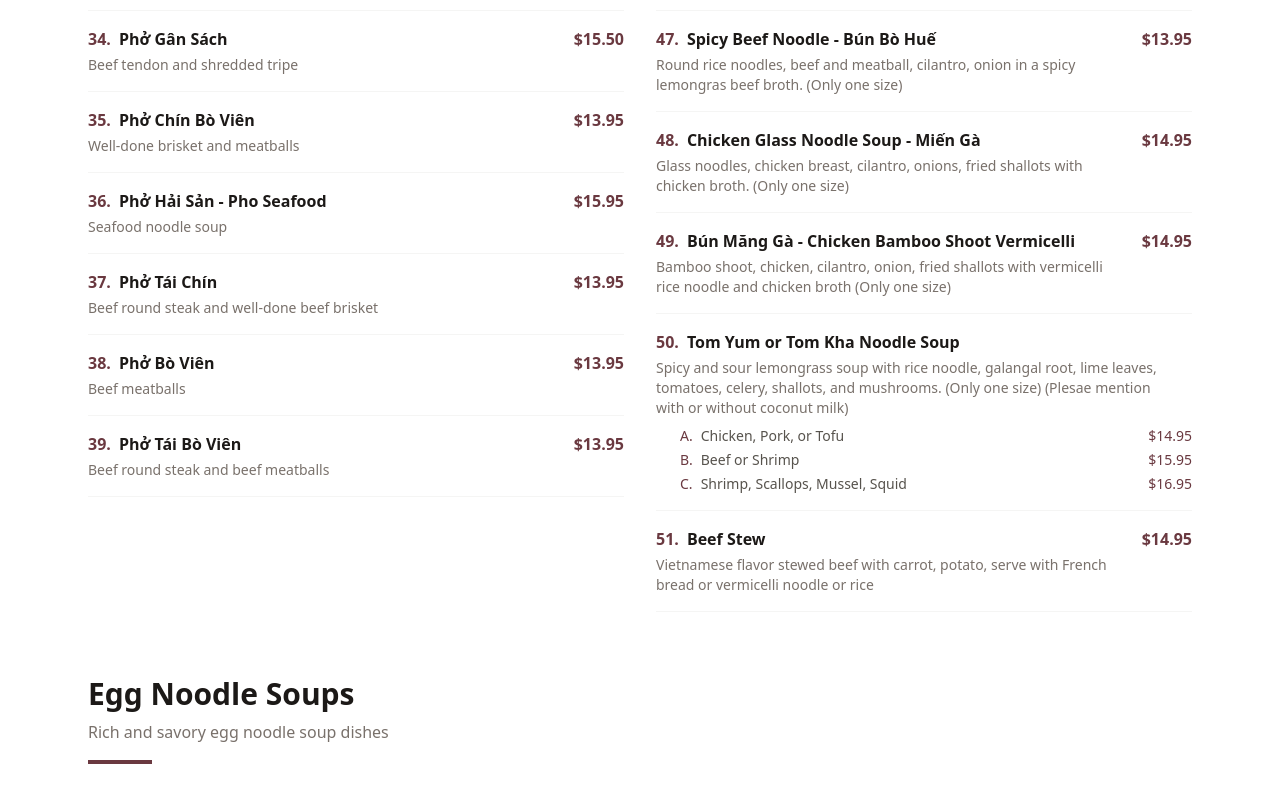
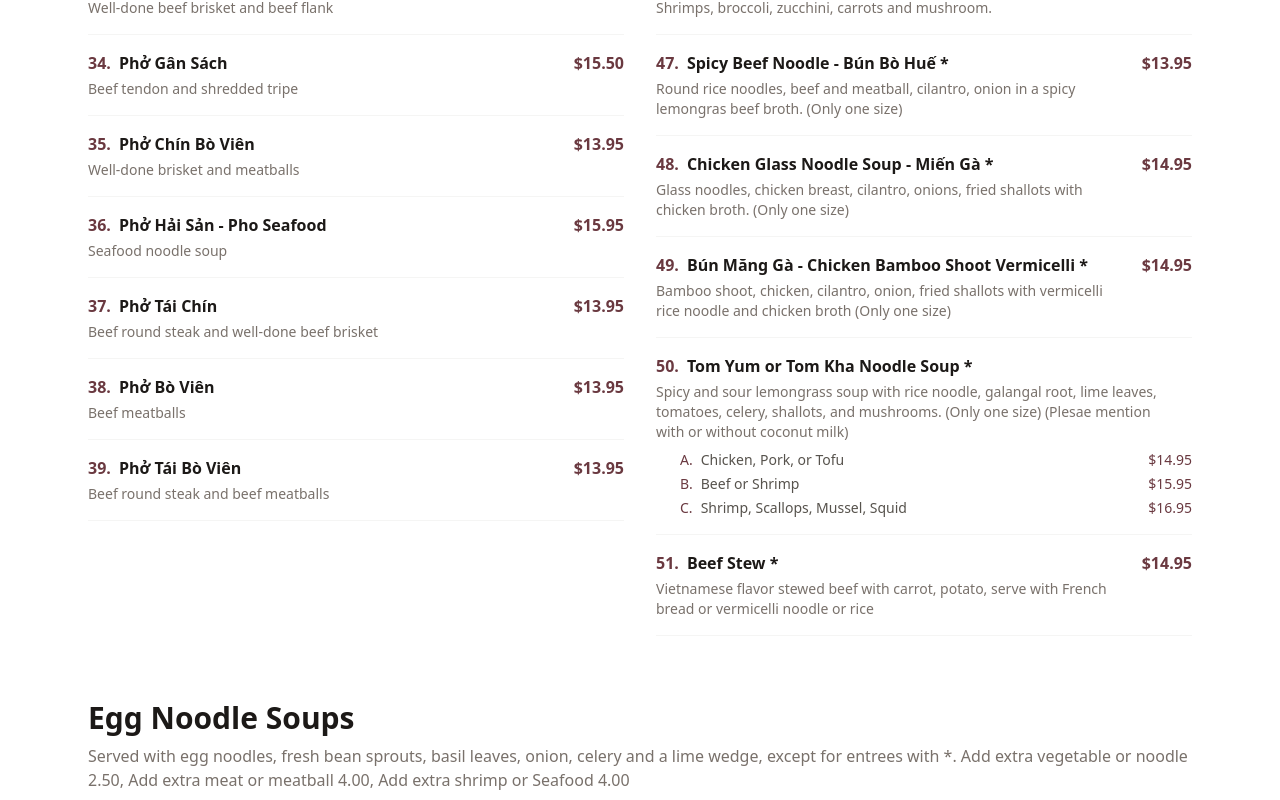
Before and after one commit to vietnguyen-dev/pho-gia, a Next.js app: page /menu in a window 1280 px wide. Shown: the part 2680-3480 px from the top of the page. Built offline with nearby package versions, Linux system fonts and the light colour scheme.

Commit message:
added heading descriptions

```diff
--- a/app/data/menu.ts
+++ b/app/data/menu.ts
@@ -139,7 +139,7 @@ export const menuData = {
   pho: {
     title: "Phở - Beef Noodle Soups",
     description:
-      "Traditional Vietnamese noodle soup with 12-hour simmered broth",
+      "All Gluten Free. Served with rice noodles, fresh bean sprouts, basil leaves, onion, celery and a lime wedge, except for entrees with *. Add 2.00 for Large size, Add 4.00 for Supper Bowl Size, add 2.50 for extra vegetable or noodle, ad extra meat or meatball 4.00, add extra shrimp or Seafood 4.00",
     items: [
       { num: 27, name: "Phở Gân", desc: "Beef tendon", price: "15.50" },
       { num: 28, name: "Phở Tái", desc: "Beef round steak", price: "13.95" },
@@ -249,25 +249,25 @@ export const menuData = {
       },
       {
         num: 47,
-        name: "Spicy Beef Noodle - Bún Bò Huế",
+        name: "Spicy Beef Noodle - Bún Bò Huế *",
         desc: "Round rice noodles, beef and meatball, cilantro, onion in a spicy lemongras beef broth. (Only one size)",
         price: "13.95",
       },
       {
         num: 48,
-        name: "Chicken Glass Noodle Soup - Miến Gà",
+        name: "Chicken Glass Noodle Soup - Miến Gà *",
         desc: "Glass noodles, chicken breast, cilantro, onions, fried shallots with chicken broth. (Only one size)",
         price: "14.95",
       },
       {
         num: 49,
-        name: "Bún Măng Gà - Chicken Bamboo Shoot Vermicelli",
+        name: "Bún Măng Gà - Chicken Bamboo Shoot Vermicelli *",
         desc: "Bamboo shoot, chicken, cilantro, onion, fried shallots with vermicelli rice noodle and chicken broth (Only one size)",
         price: "14.95",
       },
       {
         num: 50,
-        name: "Tom Yum or Tom Kha Noodle Soup",
+        name: "Tom Yum or Tom Kha Noodle Soup *",
         desc: "Spicy and sour lemongrass soup with rice noodle, galangal root, lime leaves, tomatoes, celery, shallots, and mushrooms. (Only one size) (Plesae mention with or without coconut milk)",
         variants: [
           { option: "Chicken, Pork, or Tofu", price: "14.95" },
@@ -277,7 +277,7 @@ export const menuData = {
       },
       {
         num: 51,
-        name: "Beef Stew",
+        name: "Beef Stew *",
         desc: "Vietnamese flavor stewed beef with carrot, potato, serve with French bread or vermicelli noodle or rice",
         price: "14.95",
       },
@@ -286,7 +286,8 @@ export const menuData = {
 
   eggNoodle: {
     title: "Egg Noodle Soups",
-    description: "Rich and savory egg noodle soup dishes",
+    description:
+      "Served with egg noodles, fresh bean sprouts, basil leaves, onion, celery and a lime wedge, except for entrees with *. Add extra vegetable or noodle 2.50, Add extra meat or meatball 4.00, Add extra shrimp or Seafood 4.00",
     items: [
       {
         num: 56,
@@ -365,7 +366,8 @@ export const menuData = {
 
   bun: {
     title: "Bún - Vermicelli Noodles",
-    description: "Rice vermicelli with fresh vegetables and fish sauce",
+    description:
+      "Bowl of Vermicelli rice noodles Served with Lettuce, bean sprouts, basil, mint, cilantro, cucumbers, fried fresh green onions, pickeled carrots and radish, fried shallots, roasted peanuts Add extra vegetable or noodle 2.50, Add extra meat or meatball 4.00, Add extra shrimp or Seafood 4.00",
     items: [
       {
         num: 70,
@@ -453,7 +455,8 @@ export const menuData = {
 
   com: {
     title: "Cơm - Rice Entrees",
-    description: "Served with steamed jasmine rice and vegetables",
+    description:
+      "All Plates Served with steam white or brown rice or rice noodle and stir fried vegetables except for entrees with *. Add extra vegetable or noodle 2.50, Add extra meat or meatball 4.00, Add extra shrimp or Seafood 4.00",
     items: [
       {
         num: 89,
@@ -475,7 +478,7 @@ export const menuData = {
       },
       {
         num: 91,
-        name: "Pineapple Fried Rice",
+        name: "Pineapple Fried Rice *",
         desc: "Fried rice with egg, pineapple, onion and basil leaf.",
         vegetarian: true,
         glutenFree: true,
@@ -511,7 +514,7 @@ export const menuData = {
       },
       {
         num: 96,
-        name: "Chicken Satay",
+        name: "Chicken Satay *",
         desc: "Stir fried marinated chicken in curry sauce with carrots and onions.",
         price: "13.95",
       },
@@ -551,7 +554,8 @@ export const menuData = {
 
   beef: {
     title: "Beef Entrees",
-    description: "Premium beef dishes wok-fired to perfection",
+    description:
+      "All Plates Served with steam white or brown rice or rice noodle and stir fried vegetables except for entrees with *. Add extra vegetable or noodle 2.50, Add extra meat or meatball 4.00, Add extra shrimp or Seafood 4.00",
     items: [
       {
         num: 108,
@@ -561,7 +565,7 @@ export const menuData = {
       },
       {
         num: 109,
-        name: "Chinese Broccoli",
+        name: "Chinese Broccoli *",
         desc: "Stir fried wit Chinese broccoli, garlic or ginger in special homemade sauce. (please mention with garlic or ginger)",
         vegetarian: true,
         variants: [
@@ -590,7 +594,7 @@ export const menuData = {
       },
       {
         num: 113,
-        name: "Green Bean",
+        name: "Green Bean *",
         desc: "Stir fried with gren bean, garlic in homemade sauce.",
         vegetarian: true,
         variants: [
@@ -601,13 +605,13 @@ export const menuData = {
       },
       {
         num: 114,
-        name: "Luc Lac Beef",
+        name: "Luc Lac Beef *",
         desc: "Cubed beef tenderloins tossed with garlic, onions, bell peppers in special homemade sauce.",
         price: "14.95",
       },
       {
         num: 115,
-        name: "Pineapple Beef",
+        name: "Pineapple Beef *",
         desc: "Stir fried with pineapple, garlic in special homemade sauce.",
         price: "14.95",
       },
@@ -617,7 +621,7 @@ export const menuData = {
   houseSpecialties: {
     title: "House Specialties",
     description:
-      "Yellow or red or green curry with potatoes and mixed vegetables",
+      "All Plates Served with steam white or brown rice or rice noodle and stir fried vegetables except for entrees with *. Add extra vegetable or noodle 2.50, Add extra meat or meatball 4.00, Add extra shrimp or Seafood 4.00",
     items: [
       {
         num: 122,
@@ -646,33 +650,33 @@ export const menuData = {
       },
       {
         num: 125,
-        name: "Pepper Salted Calamari",
+        name: "Pepper Salted Calamari *",
         desc: "Crispy deep fried pepper salted calimari with onions.",
         price: "14.50",
       },
       {
         num: 126,
-        name: "Pepper Salted Shrimp",
+        name: "Pepper Salted Shrimp *",
         desc: "Crispy deep fried pepper salted Shrimp with onions.",
         price: "14.50",
       },
       {
         num: 127,
-        name: "Grilled <u>Wild Caught</u> Salmon",
+        name: "Grilled Wild Caught Salmon",
         desc: "Grilled salmon with fresh stir fried mixed vegetables.",
         price: "15.50",
         glutenFree: true,
       },
       {
         num: 128,
-        name: "Grilled <u>Wild Caught</u> Salmon in Banana Leaf",
+        name: "Grilled Wild Caught Salmon in Banana Leaf",
         desc: "Grilled salmon wrap in banana leaf for tender and juicy entree with stir fried mixed vegetables.",
         price: "16.50",
         glutenFree: true,
       },
       {
         num: 129,
-        name: "Eggplant",
+        name: "Eggplant *",
         desc: "Stir fried with Eggplant, red onion and garlic.",
         vegetarian: true,
         variants: [
@@ -694,7 +698,7 @@ export const menuData = {
       },
       {
         num: 131,
-        name: "Yaki Udon",
+        name: "Yaki Udon *",
         desc: "Japanese Udon noodles stir fried with mixed vegetables and toped with roasted sesame.",
         vegetarian: true,
         variants: [
@@ -705,7 +709,7 @@ export const menuData = {
       },
       {
         num: 132,
-        name: "Yaki Soba",
+        name: "Yaki Soba *",
         desc: "Japanese Soba noodles stir fried with mixed vegetables and toped with roasted sesame.",
         vegetarian: true,
         variants: [
@@ -716,7 +720,7 @@ export const menuData = {
       },
       {
         num: 133,
-        name: "Pad Thai / Pad Kee Mao",
+        name: "Pad Thai * ",
         desc: "(Make with or without peanut sauce) Thick rice noodles with eggs, bean sprouts, green onions, garlic, and ground peanuts.",
         vegetarian: true,
         glutenFree: true,
@@ -728,7 +732,7 @@ export const menuData = {
       },
       {
         num: 134,
-        name: "Chow Mein (Stir Fried or Crispy Noodles)",
+        name: "Pad Kee Mao (Drunken Noodles) *",
         desc: "Wide rice noodles with egg and stir fried mixed vegetables.",
         vegetarian: true,
         variants: [
```
